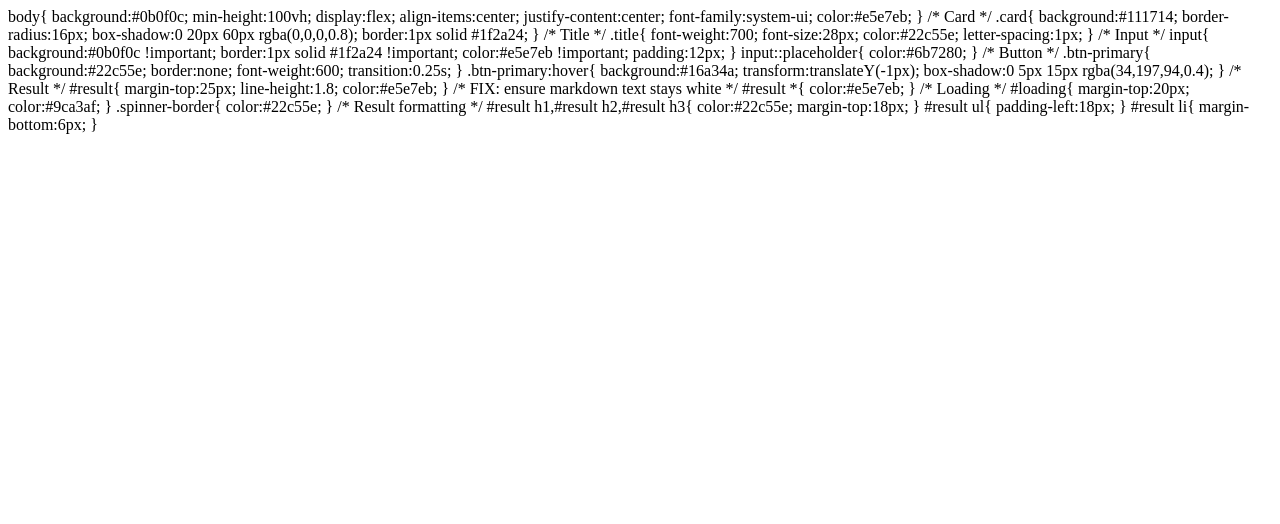
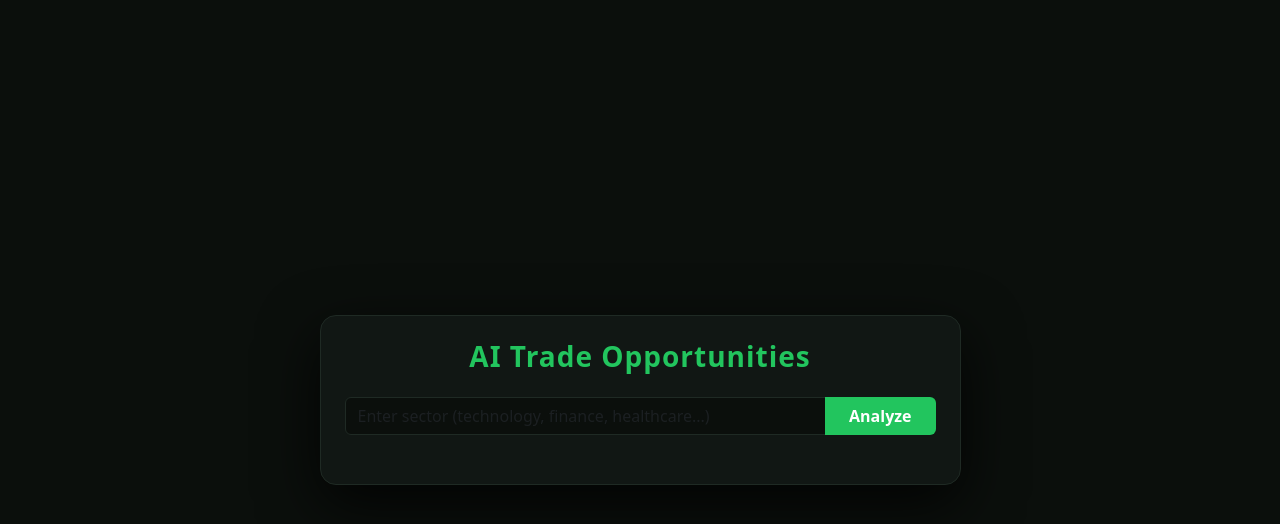
Before and after one commit to PRATIKSHETAKE/AppScrip, a plain HTML site: page templates/index.html in a window 1280 px wide. Drawn offline with nearby package versions, Linux system fonts and the light colour scheme.

Commit message:
Black Theme

```diff
--- a/templates/index.html
+++ b/templates/index.html
@@ -1,3 +1,15 @@
+<!DOCTYPE html>
+<html lang="en">
+
+<head>
+<meta charset="UTF-8">
+<title>AI Trade Opportunities</title>
+
+<link href="https://cdn.jsdelivr.net/npm/bootstrap@5.3.2/dist/css/bootstrap.min.css" rel="stylesheet">
+<script src="https://cdn.jsdelivr.net/npm/marked/marked.min.js"></script>
+
+<style>
+
 body{
 background:#0b0f0c;
 min-height:100vh;
@@ -93,3 +105,52 @@ padding-left:18px;
 #result li{
 margin-bottom:6px;
 }
+
+</style>
+
+</head>
+
+<body>
+
+<div class="container">
+
+<div class="row justify-content-center">
+
+<div class="col-lg-7">
+
+<div class="card p-4">
+
+<h2 class="text-center title mb-4">AI Trade Opportunities</h2>
+
+<div class="input-group">
+
+<input id="sector" class="form-control"
+placeholder="Enter sector (technology, finance, healthcare...)">
+
+<button class="btn btn-primary px-4" onclick="analyze()">
+Analyze
+</button>
+
+</div>
+
+<div id="loading" style="display:none" class="text-center">
+
+<div class="spinner-border mt-4"></div>
+<p class="mt-2">Analyzing market data...</p>
+
+</div>
+
+<div id="result"></div>
+
+</div>
+
+</div>
+
+</div>
+
+</div>
+
+<script src="/static/script.js"></script>
+
+</body>
+</html>
```
